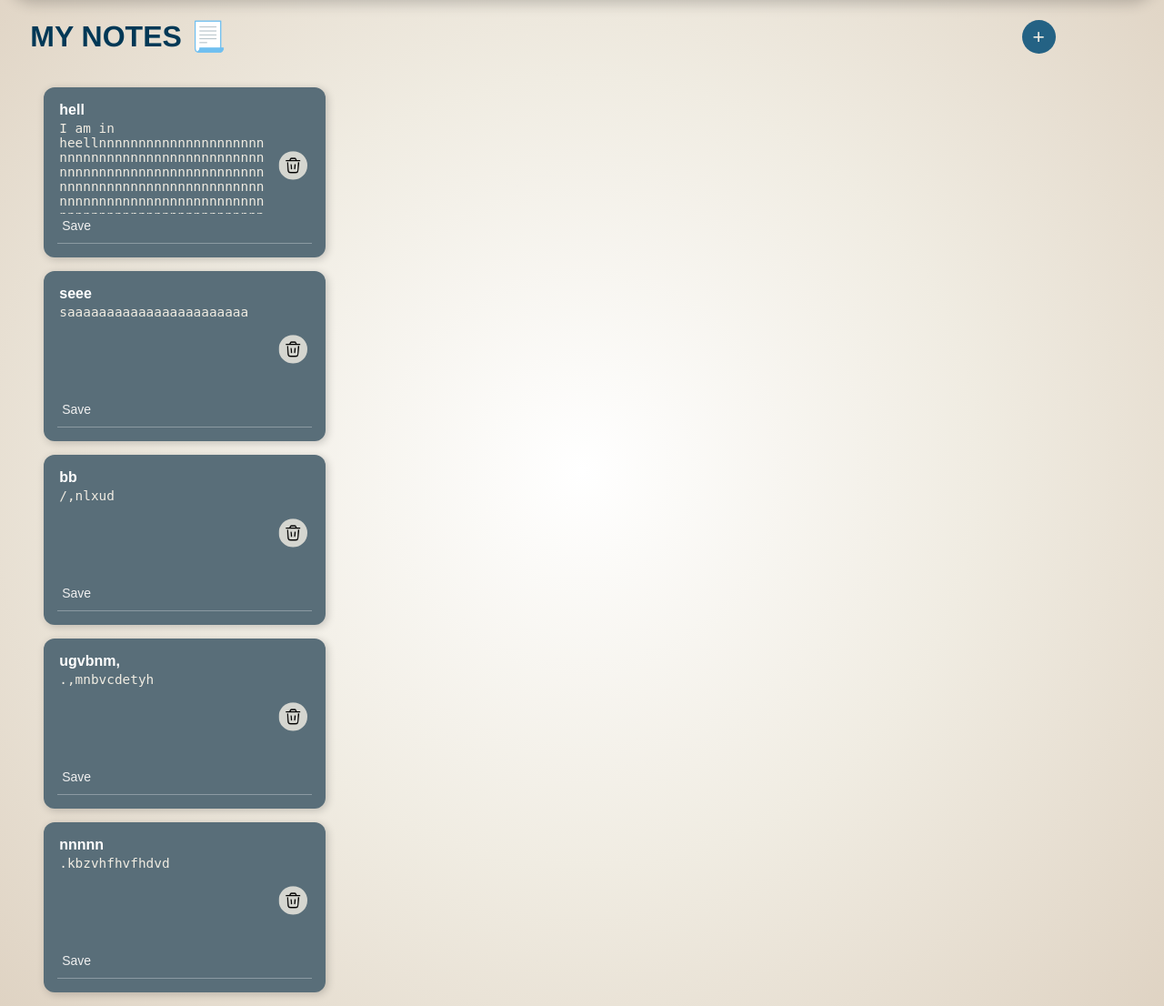
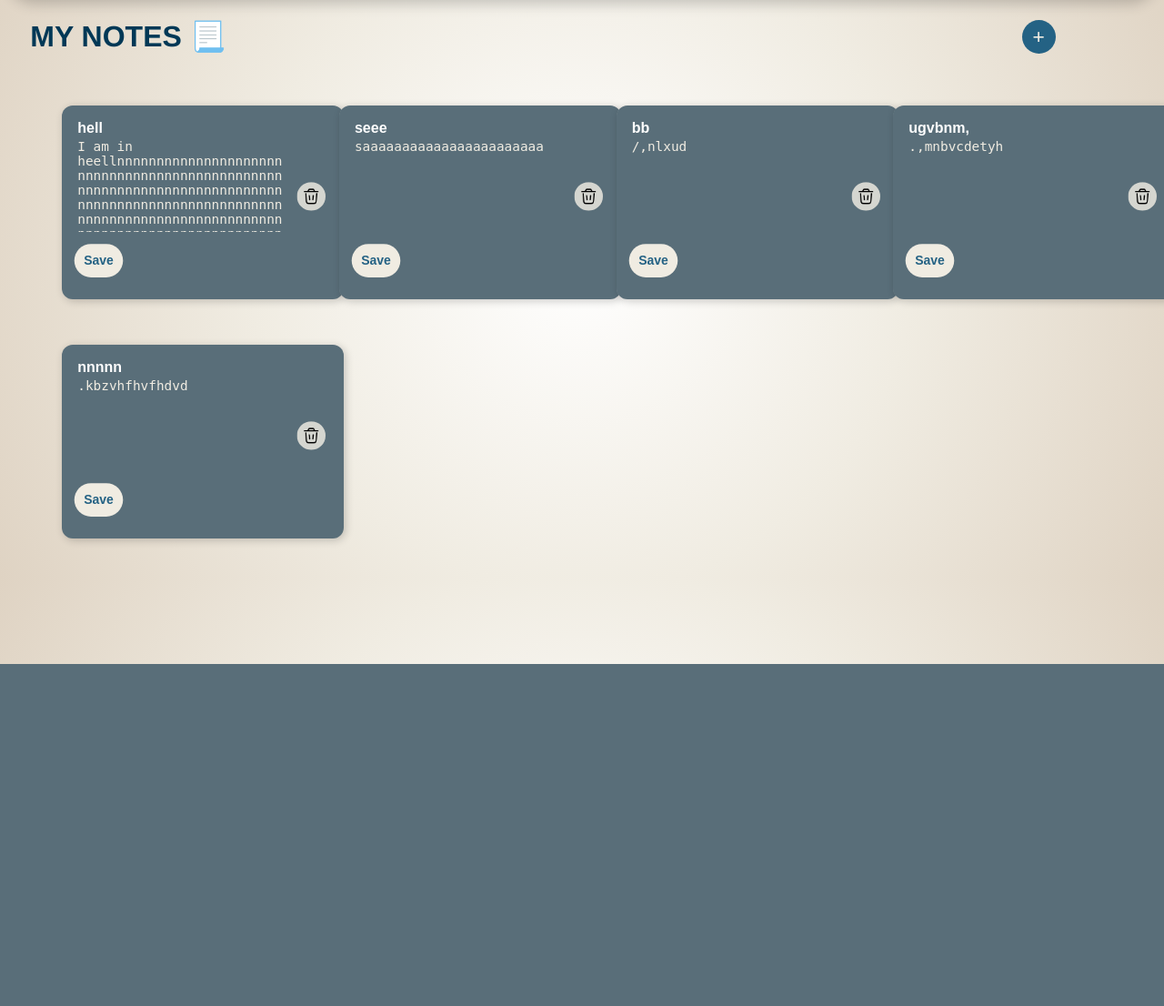
Before and after one commit to srushtisoni08/Note_taking, a Flask app: page /dashboard in a window 1280 px wide. Shown: the part 70-1176 px from the top of the page at 91% size. After the commit the page ends 800 px from the top, so only its background shows below. Run offline with Flask 3, Linux system fonts and the light colour scheme; a user stored in the database is signed in.

Commit message:
style: notes

```diff
--- a/static/notes.css
+++ b/static/notes.css
@@ -145,14 +145,6 @@
     box-shadow: 4px 4px 15px rgba(0, 0, 0, 0.3);
 }
 
-#header {
-    display: flex;
-    justify-content: space-between;
-    align-items: center;
-    padding-bottom: 10px;
-    border-bottom: 1px solid rgba(255, 255, 255, 0.3);
-}
-
 h3 {
     font-size: 1.1rem;
     color: #fff; /* Light text */
@@ -169,7 +161,14 @@
 #images img:hover {
     transform: scale(1.1);
 }
-
+#save{
+    background-color: #f0ece2;
+    border-radius: 20px;
+    color: #246284;
+    padding: 10px;
+    margin-top: 10px;
+    font-weight: bold;
+}
 .note-content {
     color: #f0f0f0;
     font-size: 0.9rem;
@@ -197,7 +196,13 @@
     flex-direction: column;
     justify-content: space-between;
 }
-
+#note {
+    display: grid;
+    grid-template-columns: repeat(auto-fill, minmax(280px, 1fr));
+    gap: 20px;
+    padding: 20px;
+    justify-content: center;
+}
 .note-content::-webkit-scrollbar {
     width: 5px;
 }
--- a/templates/notes.html
+++ b/templates/notes.html
@@ -39,14 +39,14 @@
                 <span id="add">+</span>
             </div>
         </div>
-        <!-- Display Notes -->
+        <div id="note">
             {% for note in notes %}
             <div class="note {% if user.gender == 'male' %}male-note{% elif user.gender == 'female' %}female-note{% else %}other-note{% endif %}">
                 <div id="header">
                     <form action="{{ url_for('edit_note', note_id=note.id) }}" method="POST">
                         <input type="text" name="title" value="{{ note.title }}" required>
                         <textarea name="content" required>{{ note.content }}</textarea>
-                    <button type="submit">Save</button>
+                        <button type="submit" id="save">Save</button>
                     </form>
                     <div id="images">
                         <form action="{{ url_for('delete_note', note_id=note.id) }}" method="POST">
@@ -59,6 +59,7 @@
             </div>
             {% endfor %}
         </div>
+    </div>
 
     <!-- Add Note Form (Hidden Initially) -->
     <div id="addNoteForm" style="display: none;">
```
Also changed, not shown: instance/database.db, 1 other file. Lines whose indentation alone changed are shown as unchanged.
